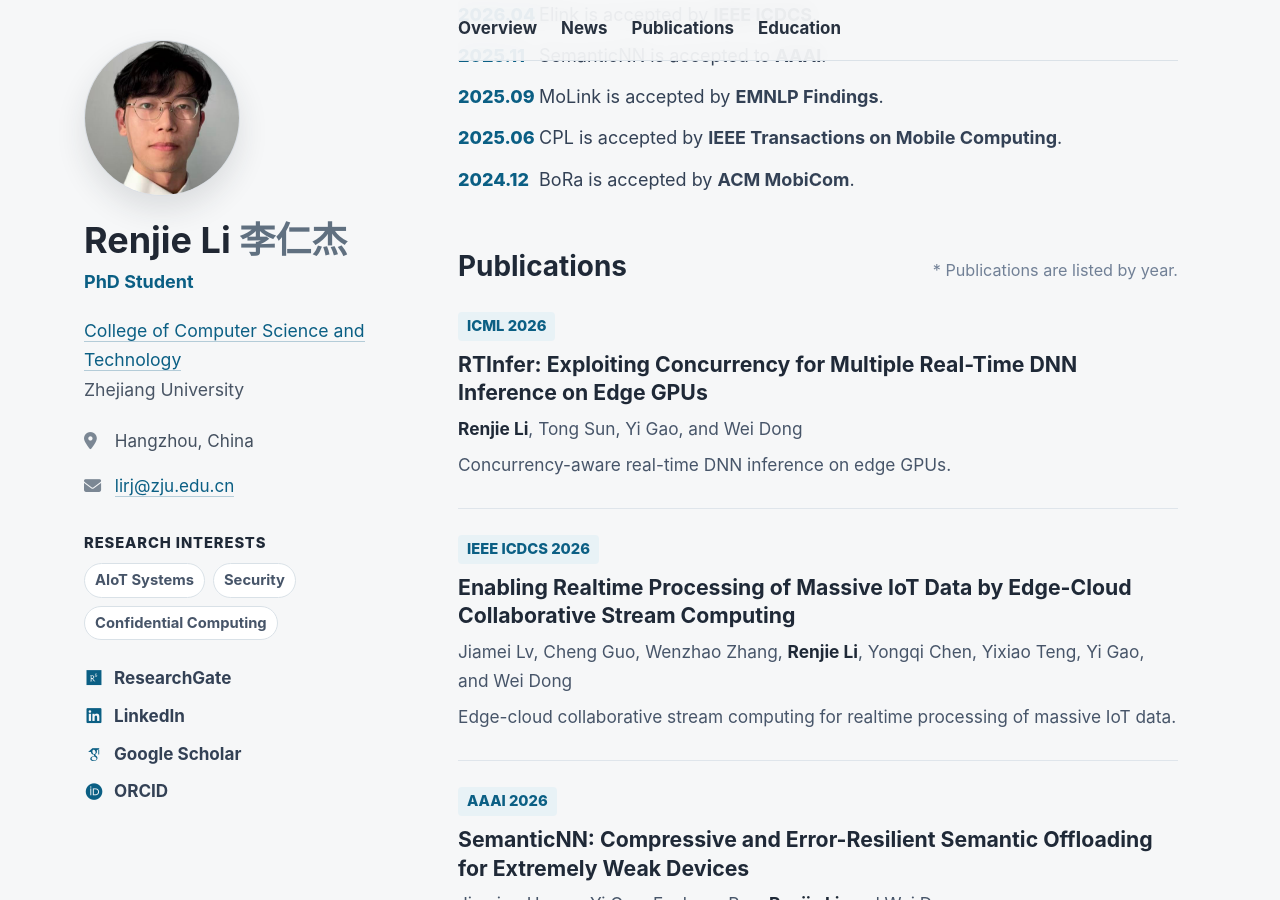
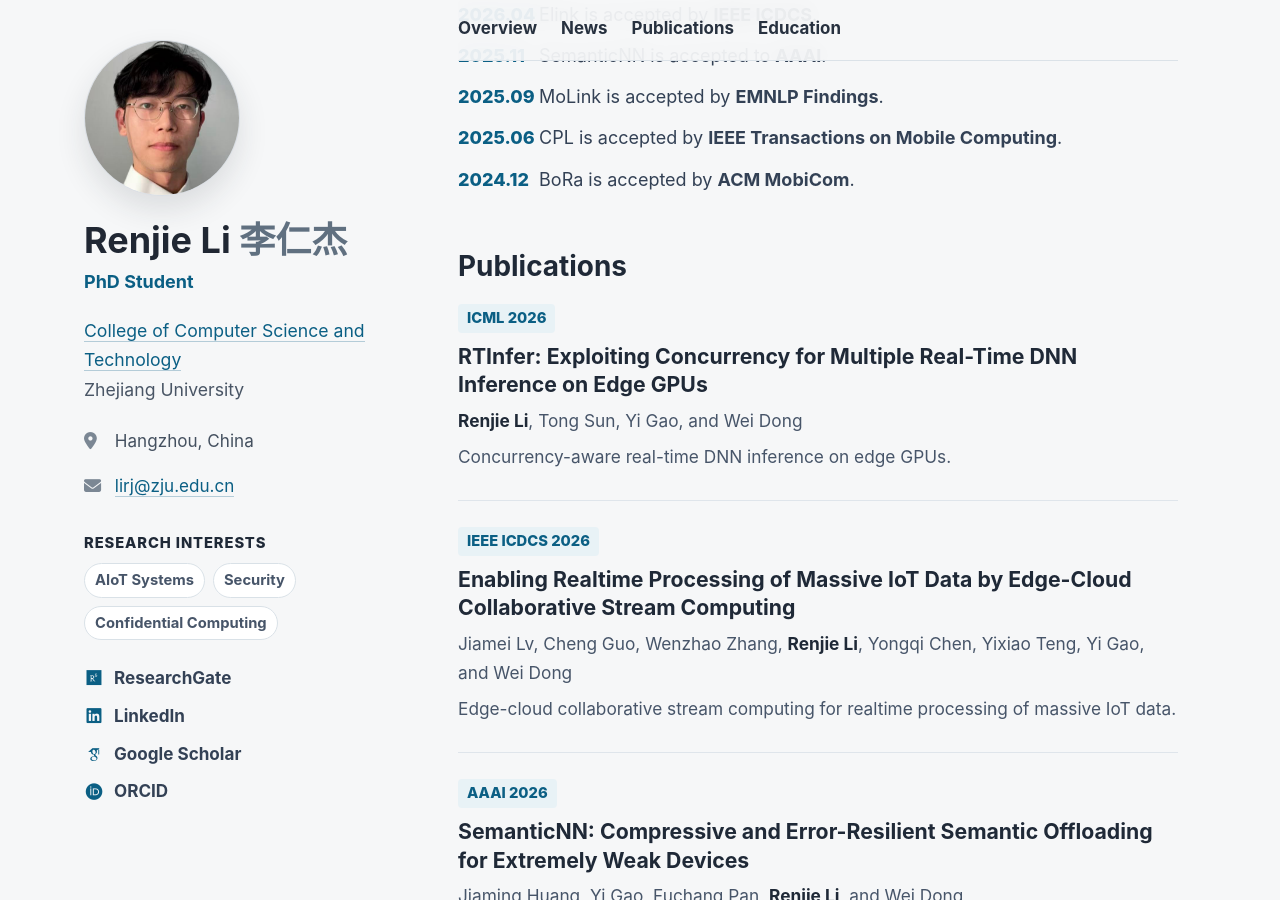
Before and after one commit to lirj233/homepage, a Jekyll site: the page built from _pages/about.md, in a window 1280 px wide and 900 px high, scrolled down 827 px. Built offline with Jekyll 4.4.1, drawn with Linux system fonts in a browser that asks for light colours; some web fonts are replaced.

Commit message:
Remove publications note

```diff
--- a/_layouts/academic-home.html
+++ b/_layouts/academic-home.html
@@ -86,10 +86,7 @@
         </section>
 
         <section id="publications" class="academic-section">
-          <div class="academic-section__head">
-            <h2>Publications</h2>
-            <p>* Publications are listed by year.</p>
-          </div>
+          <h2>Publications</h2>
 
           <div class="academic-publications">
             {% assign pubs = site.publications | sort: "date" | reverse %}
```
